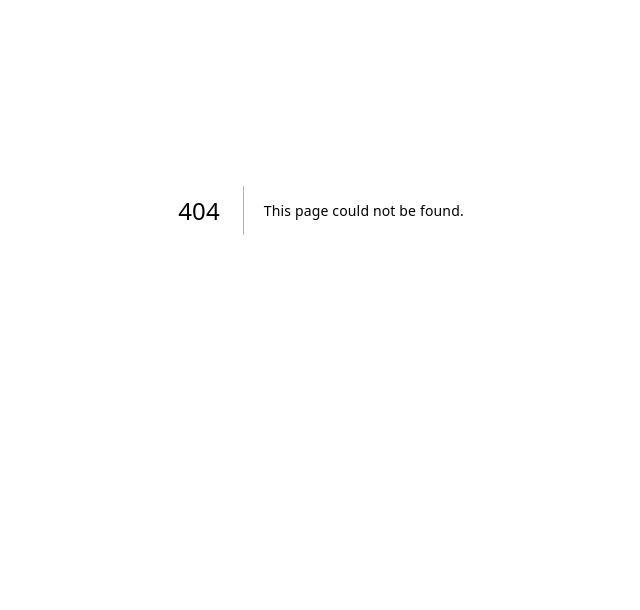
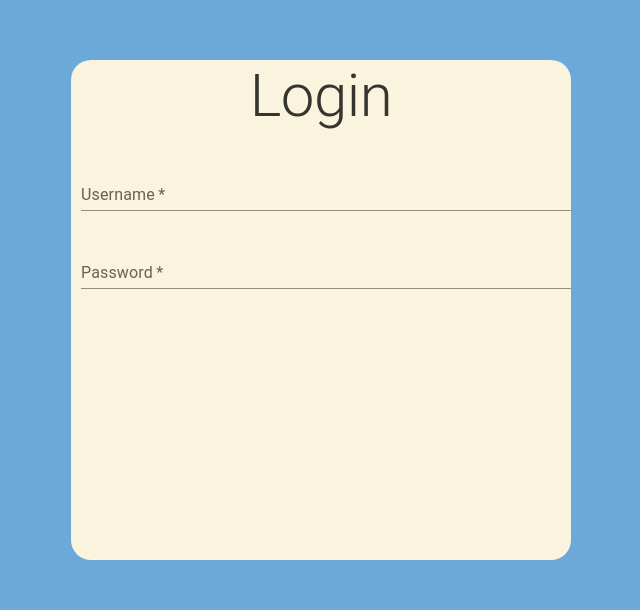
Before and after one commit to SourashisB/boromir-financing, a Next.js app: page /user/login in a window 1280 px wide. Before the commit this address had no page. Shown: the part 190-800 px from the top of the page, without its empty margins (319-959 px from the left). Built offline with nearby package versions, Linux system fonts and the light colour scheme.

Commit message:
Login page first commit

```diff
--- a/app/layout.tsx
+++ b/app/layout.tsx
@@ -2,19 +2,24 @@
 import { Suspense } from 'react';
 import ThemeRegistry from './ThemeRegistry';
 import Footer from '@/components/Footer';
+import styles from './styles.module.css';
 
 export default function Layout({ children }: { children: React.ReactNode }) {
   return (
     <html lang="en">
-      <body>
-        <Suspense>
-          <div  style={{minHeight: 'auto'}}>
-            <div style={{minHeight: 'auto'}}>
+      <head>
+      </head>
+      <body className={styles.mainBody}>
+        <div id="root">
+          <div className="content">
+            <Suspense>
               <ThemeRegistry options={{ key: 'mui' }}>{children}</ThemeRegistry>
-              <Footer />
-            </div>
+            </Suspense>
           </div>
-        </Suspense>
+          <footer className='footer'>
+            <Footer />
+          </footer>
+        </div>
       </body>
     </html>
   );
--- a/app/page.tsx
+++ b/app/page.tsx
@@ -1,6 +1,6 @@
 "use client"
 
-import React from "react"
+import React from "react";
 import styles from './styles.module.css';
 import Header from "@/components/Header";
 import CarouselCards from "@/components/CarouselCards";
@@ -107,7 +107,7 @@ export default function Home() {
       imageLink: "Q3-2.png",
       title: "Corporate Banking",
       baseText: "The needs of your commerce are our highest priority. Visit our plans today",
-      clickURL: ""
+      clickURL: "/corporate-banking"
     },
     {
       imageLink: "Q3-3.jpg",
--- a/app/styles.module.css
+++ b/app/styles.module.css
@@ -1,3 +1,18 @@
+#root, .mainBody{
+  display: flex;
+  flex-direction: column;
+  min-height: 100%;
+}
+.content {
+  flex: 1;
+}
+@font-face {
+  font-family: 'Archivo';
+  src: url('/public/Archivo-VariableFont_wdth\,wght.ttf') format('ttf');
+  font-weight: normal;
+  font-style: normal;
+
+}
 
 /* inside landing page */
 .container {
@@ -229,3 +244,22 @@
   left: 0;
   z-index: 1;
 }
+
+
+/*user login page*/
+.loginShell{
+  display: flex;
+  justify-content: center;
+  align-items: center;
+  height: 1000px;
+}
+
+.roundedSquare{
+  width: 500px;
+  height: 500px;
+  background-color: #faf3ddff;
+  border-radius: 20px;
+  display: flex;
+  flex-direction: column;
+  gap: 10px;
+}
--- /dev/null
+++ b/app/user/login/page.tsx
@@ -0,0 +1,49 @@
+"use client"
+
+import React, { useState } from "react";
+
+import styles from '@/app/styles.module.css';
+import { Typography, TextField, Box } from "@mui/material";
+import { createTheme } from "@mui/material";
+import { ThemeProvider } from "@mui/material";
+
+
+
+export default function LoginPage() {
+
+    const [user, setUser] = useState<String>("");
+    const [password, setPassword] = useState<String>("");
+
+    const handleChange1 = (event: React.ChangeEvent<HTMLInputElement>) => {
+        setUser(event.target.value)
+    }
+
+    const handleChange2 = (event: React.ChangeEvent<HTMLInputElement>) => {
+        setPassword(event.target.value)
+    }
+    const theme = createTheme({
+        typography: {
+            fontFamily: 'Archivo'
+        }
+    })
+    return (
+        <div style={{ height: "auto" }}>
+            <div className={styles.loginShell}>
+                <div className={styles.roundedSquare}>
+                    <Typography align="center" variant="h2" gutterBottom>
+                        Login
+                    </Typography>
+                    <TextField id="username" variant="standard" sx={{marginLeft:'10px', marginBottom: '20px'}} label="Username"
+                    required value={user} onChange={handleChange1} ></TextField>
+                    <TextField id="password" type="password" variant="standard" sx={{marginLeft:'10px', marginBottom: '20px'}} label="Password"
+                    required value={password} onChange={handleChange2 } ></TextField>
+                </div>
+            </div>
+        </div>
+    )
+
+    /*return (
+        <TextField value={user} onChange={handleChange} variant="standard"/>
+    )*/
+
+}
```
Also changed, not shown: components/Header.tsx (+33 -4 lines), app/_documents.tsx (added), public/Archivo-VariableFont_wdth,wght.ttf (added), 1 other file (tests, documents, lock files or other folders).
